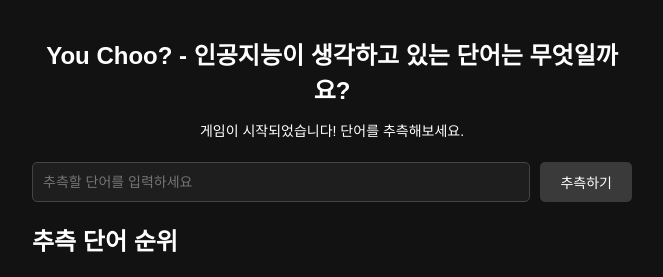
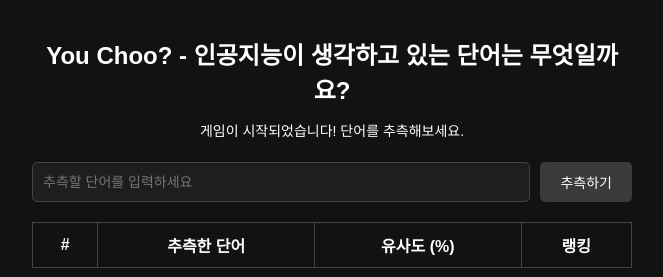
Before and after one commit to Gugo-le/YouChoo, a Flask app: page / in a window 1280 px wide. Shown: the top 277 px of the page, without its empty margins (308-971 px from the left). Run offline with Flask 3, Linux system fonts and the light colour scheme; lists and menus that the app fills with data are empty.

Commit message:
h2 delete

```diff
--- a/project/templates/index.html
+++ b/project/templates/index.html
@@ -22,7 +22,7 @@
                 <button id="guess-button">추측하기</button>
             </div>
             <div class="ranking-section">
-                <h2>추측 단어 순위</h2>
+
                 <table>
                     <thead>
                         <tr>
```
